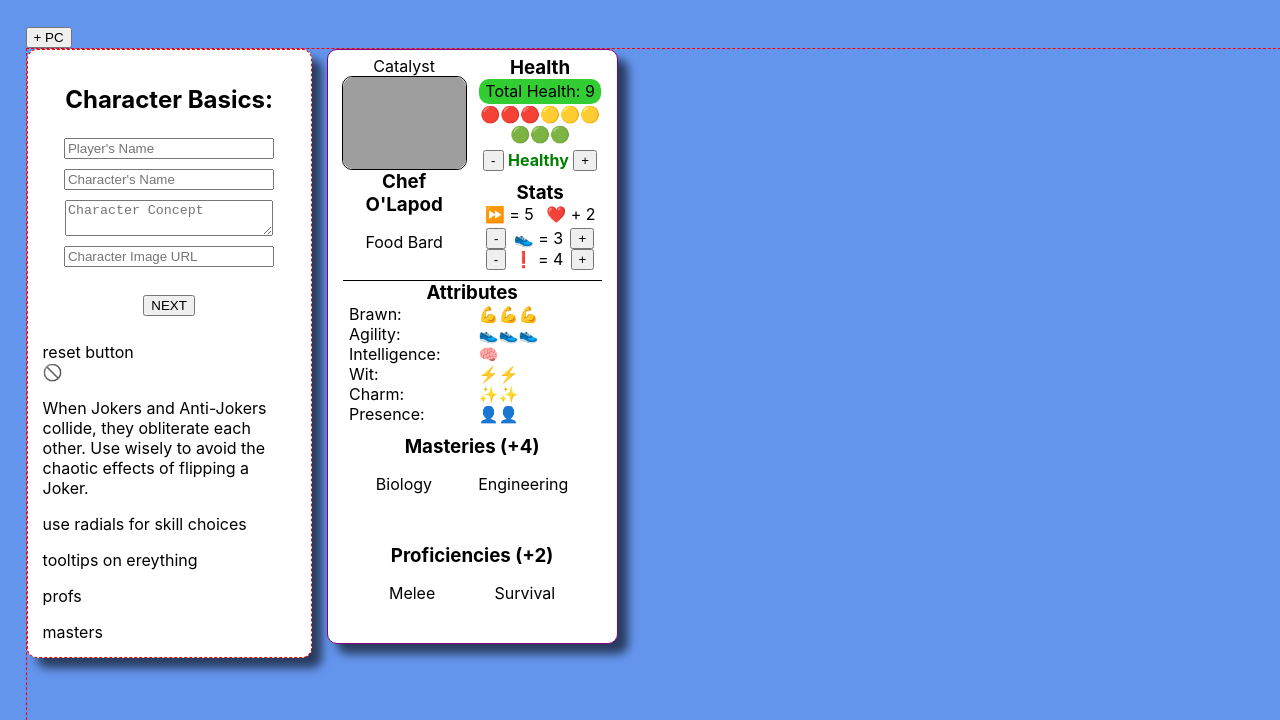
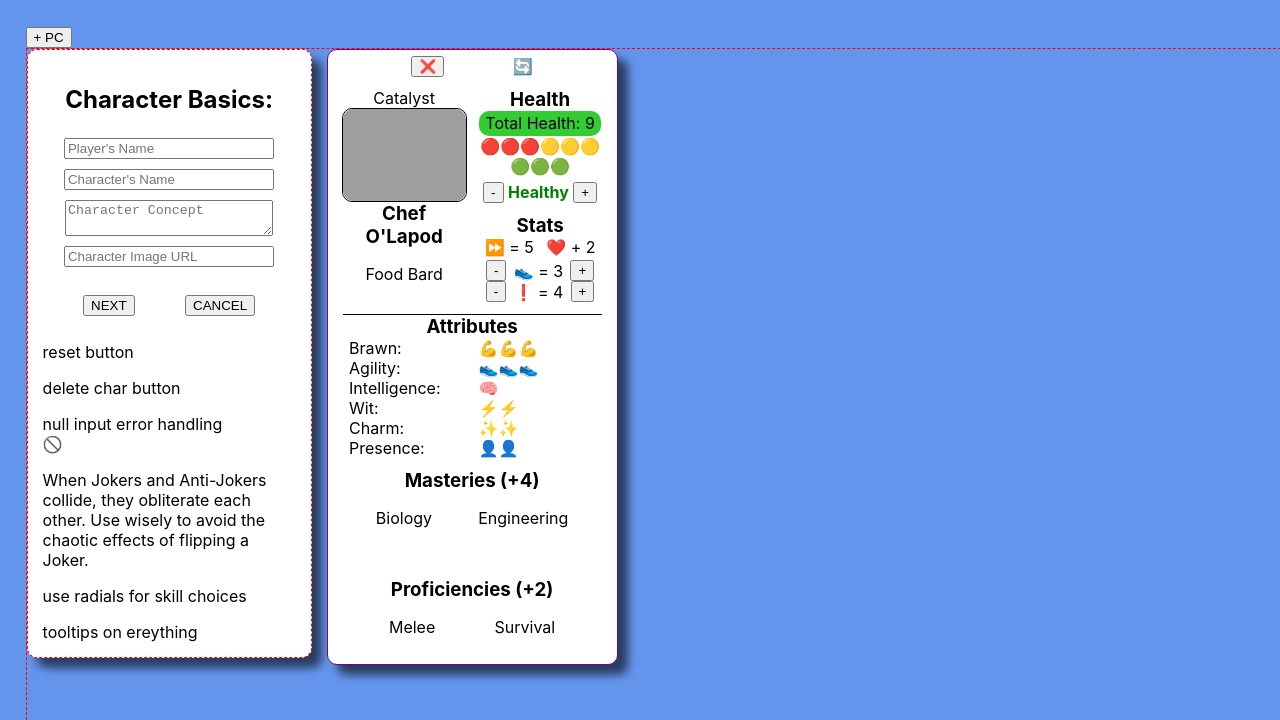
Before and after one commit to Catalyst4Change/ttg-v2, a React (Create React App) app: page / in a window 1280 px wide. Both pictures are taken after a click on the button "+ PC". Shown: the top 720 px of the page. Built offline with nearby package versions, Linux system fonts and the light colour scheme; grey boxes are pictures that could not be loaded.

Commit message:
complete delete card function

```diff
--- a/src/NewPlayerCharacterForm/MasteriesForm.js
+++ b/src/NewPlayerCharacterForm/MasteriesForm.js
@@ -20,6 +20,7 @@ export const MasteriesForm = ({
         Masteries are skills you have perfected and give you <b>four</b> points
         toward a related action.
       </p>
+      <p></p>
       <div className="column center">
         {chosenMasteries[0] || (
           <select className="form-select" onChange={(e) => chooseMastery(e)}>
--- a/src/NewPlayerCharacterForm/NewPlayerCharacterForm.js
+++ b/src/NewPlayerCharacterForm/NewPlayerCharacterForm.js
@@ -6,7 +6,10 @@ import { MasteriesForm } from "./MasteriesForm";
 import { ProficienciesForm } from "./ProficienciesForm";
 import "./NewPlayerCharacterForm.scss";
 
-export const NewPlayerCharacterForm = ({ addPlayerCharacter }) => {
+export const NewPlayerCharacterForm = ({
+  addPlayerCharacter,
+  setDeployNewCharacterForm,
+}) => {
   const [formPage, setFormPage] = useState(0);
 
   const [playerName, setPlayerName] = useState("");
@@ -105,6 +108,7 @@ export const NewPlayerCharacterForm = ({ addPlayerCharacter }) => {
             intelligence={attributes.intelligence}
           />
         )}
+        <div className="row distribute">
           {formPage < 3 && (
             <button
               className="form-button"
@@ -123,13 +127,22 @@ export const NewPlayerCharacterForm = ({ addPlayerCharacter }) => {
               DONE
             </button>
           )}
+          <button
+            className="form-button"
+            type="button"
+            onClick={() => setDeployNewCharacterForm(false)}
+          >
+            CANCEL
+          </button>
+        </div>
 
-        {formPage === 4 &&
+        {/* {formPage === 4 &&
           {
-            /* display character */
-          }}
+          }} */}
       </section>
       <p> reset button</p>
+      <p> delete char button</p>
+      <p> null input error handling</p>
       <div className="badge anti-joker grey">
         🚫
         <p className="tooltip">
@@ -138,8 +151,6 @@ export const NewPlayerCharacterForm = ({ addPlayerCharacter }) => {
         </p>
         <p>use radials for skill choices</p>
         <p>tooltips on ereything</p>
-        <p>profs</p>
-        <p>masters</p>
       </div>
     </main>
   );
--- a/src/NewPlayerCharacterForm/ProficienciesForm.js
+++ b/src/NewPlayerCharacterForm/ProficienciesForm.js
@@ -46,6 +46,7 @@ export const ProficienciesForm = ({
         Proficiencies are skills you dabble in. They give you <b>two</b> points
         toward a related action.
       </p>
+      <p></p>
       {generateProficiencySelections()}
     </div>
   );
--- a/src/PlayerCardsContainer/PlayerCardsContainer.js
+++ b/src/PlayerCardsContainer/PlayerCardsContainer.js
@@ -31,12 +31,26 @@ export const PlayerCardsContainer = ({}) => {
     setDeployNewCharacterForm(false);
   };
 
+  const deletePlayerCharacter = (event) => {
+    const indexToRemove = parseInt(event.target.value);
+    console.log("indexToRemove", indexToRemove);
+
+    const removeCharacter = playerCharacters.filter((char, index) => {
+      if (index != indexToRemove) {
+        return true;
+      }
+    });
+    console.log("removeCharacter", removeCharacter);
+    setPlayerCharacters(removeCharacter);
+  };
+
   const displayCards = () => {
     return playerCharacters.map((card, i) => {
       return (
-        <div className="player-card-container">
+        <div key={i} className="player-card-container">
           <PlayerCharacterCard
-            key={i}
+            playerIndex={i}
+            deletePlayerCharacter={deletePlayerCharacter}
             playerName={card.playerName}
             charName={card.charName}
             charConcept={card.charConcept}
@@ -62,7 +76,10 @@ export const PlayerCardsContainer = ({}) => {
       <section id="cards-row">
         <div className="new-form-container">
           {deployNewCharacterForm && (
-            <NewPlayerCharacterForm addPlayerCharacter={addPlayerCharacter} />
+            <NewPlayerCharacterForm
+              addPlayerCharacter={addPlayerCharacter}
+              setDeployNewCharacterForm={setDeployNewCharacterForm}
+            />
           )}
         </div>
 
--- /dev/null
+++ b/src/PlayerCharacterCard/CardOptionsMenu/CardOptionsMenu.js
@@ -0,0 +1,18 @@
+import React from "react";
+import "../../App.css";
+
+export const CardOptionsMenu = ({ playerIndex, deletePlayerCharacter }) => {
+  return (
+    <main>
+      <div className="row distribute">
+        <button
+          value={playerIndex}
+          onClick={(event) => deletePlayerCharacter(event)}
+        >
+          ❌
+        </button>
+        <div>🔄</div>
+      </div>
+    </main>
+  );
+};
--- a/src/PlayerCharacterCard/CharMasteries/CharMasteries.js
+++ b/src/PlayerCharacterCard/CharMasteries/CharMasteries.js
@@ -6,8 +6,8 @@ export const CharMasteries = ({ chosenMasteries }) => {
   const masteries = () => {
     return chosenMasteries.map((mastery, i) => {
       return (
-        <div>
-          <p key={i}>{mastery}</p>
+        <div key={i}>
+          <p>{mastery}</p>
         </div>
       );
     });
--- a/src/PlayerCharacterCard/CharProficiencies/CharProficiencies.js
+++ b/src/PlayerCharacterCard/CharProficiencies/CharProficiencies.js
@@ -6,8 +6,8 @@ export const CharProficiencies = ({ chosenProficiencies }) => {
   const proficiencies = () => {
     return chosenProficiencies.map((prof, i) => {
       return (
-        <div>
-          <p key={i}>{prof}</p>
+        <div key={i}>
+          <p>{prof}</p>
         </div>
       );
     });
--- a/src/PlayerCharacterCard/PlayerCharacterCard/PlayerCharacterCard.js
+++ b/src/PlayerCharacterCard/PlayerCharacterCard/PlayerCharacterCard.js
@@ -7,8 +7,11 @@ import "./PlayerCharacterCard.scss";
 import "../../App.css";
 import { CharMasteries } from "../CharMasteries/CharMasteries";
 import { CharProficiencies } from "../CharProficiencies/CharProficiencies";
+import { CardOptionsMenu } from "../CardOptionsMenu/CardOptionsMenu";
 
 export const PlayerCharacterCard = ({
+  playerIndex,
+  deletePlayerCharacter,
   playerName,
   charName,
   charConcept,
@@ -19,6 +22,12 @@ export const PlayerCharacterCard = ({
 }) => {
   return (
     <main id={charName} className="character-info">
+      <div className="card-options">
+        <CardOptionsMenu
+          playerIndex={playerIndex}
+          deletePlayerCharacter={deletePlayerCharacter}
+        />
+      </div>
       <div className="basics">
         <CharBasics
           playerName={playerName}
--- a/src/PlayerCharacterCard/PlayerCharacterCard/PlayerCharacterCard.scss
+++ b/src/PlayerCharacterCard/PlayerCharacterCard/PlayerCharacterCard.scss
@@ -2,6 +2,7 @@
   display: grid;
   grid-template-columns: 1fr 1fr;
   grid-template-areas:
+    "options options"
     "basics health"
     "basics stats"
     "atts atts"
@@ -22,6 +23,10 @@
   min-width: fit-content;
   max-width: 3em;
   height: fit-content;
+
+  .card-options {
+    grid-area: options;
+  }
 
   .basics {
     grid-area: basics;
```
Lines whose indentation alone changed are shown as unchanged.
